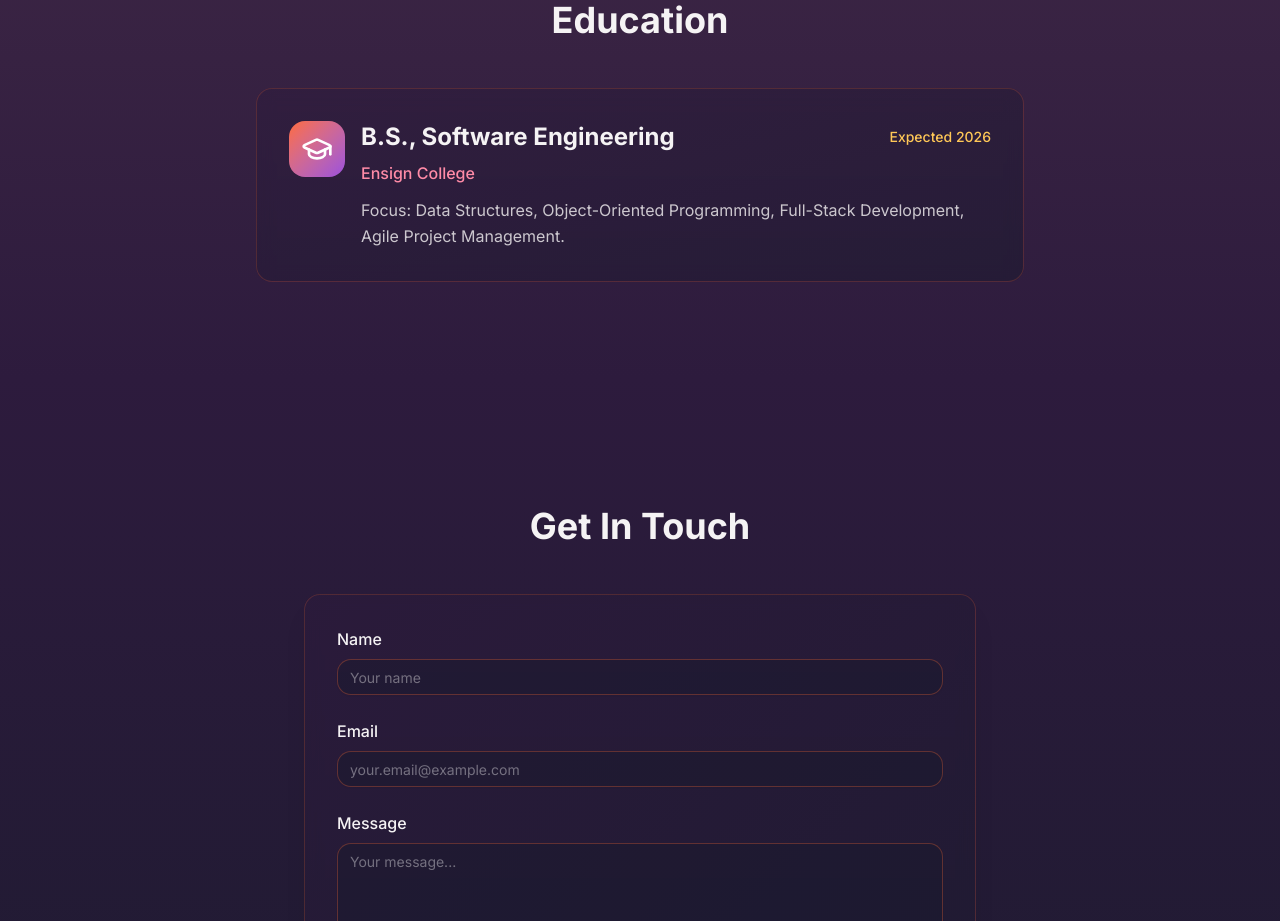
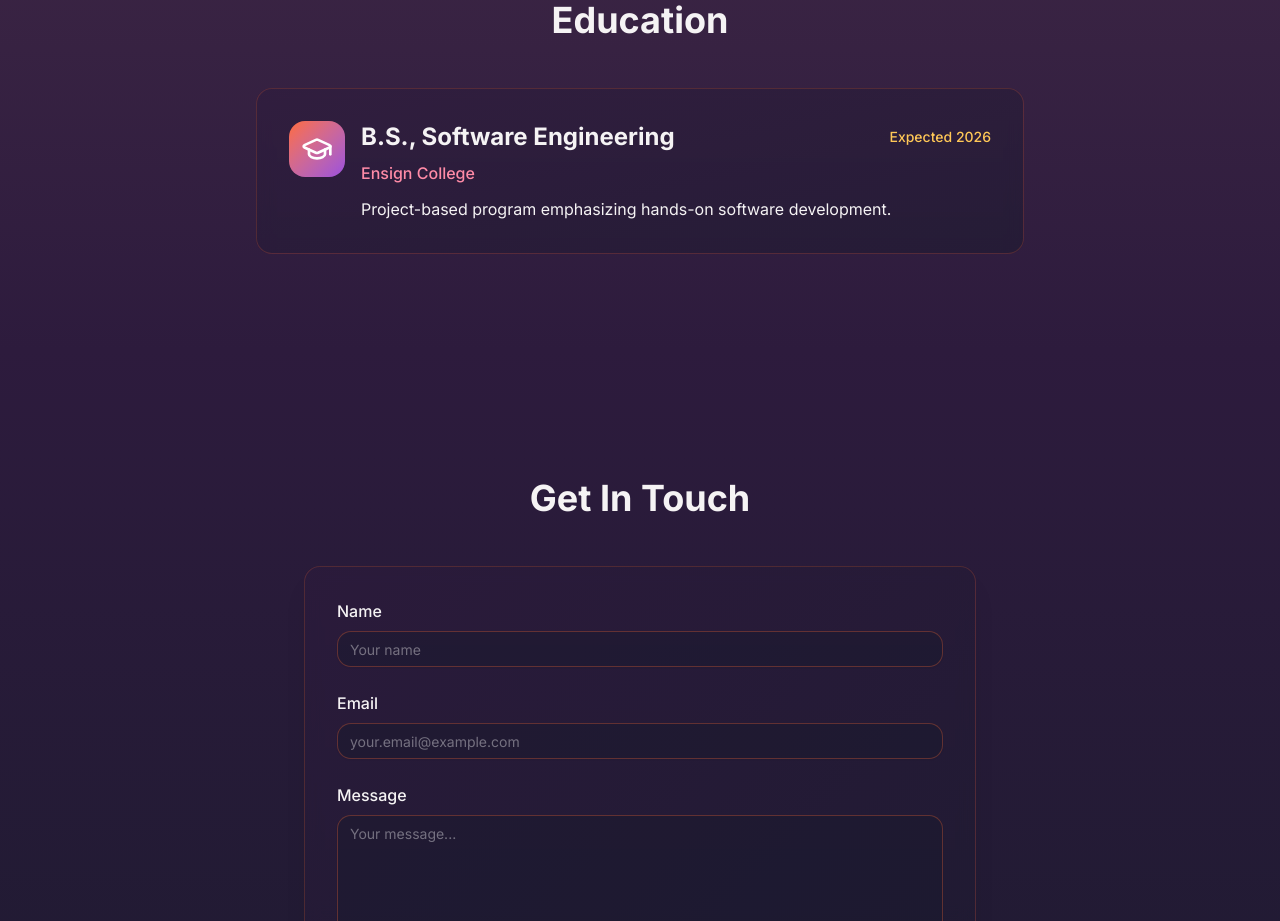
Before and after one commit to alexiwisteria/code-studio, a Next.js app: page / in a window 1280 px wide. Shown: the part 3560-4481 px from the top of the page. Built offline with nearby package versions, Linux system fonts and the light colour scheme.

Commit message:
hands on dev

```diff
--- a/components/education.tsx
+++ b/components/education.tsx
@@ -20,9 +20,8 @@ export function Education() {
                 </div>
 
                 <p className="text-[#FF8BA7] font-medium mb-3">Ensign College</p>
-
+                Project-based program emphasizing hands-on software development.
                 <p className="text-[#F5F3F4]/80 leading-relaxed">
-                  Focus: Data Structures, Object-Oriented Programming, Full-Stack Development, Agile Project Management.
                 </p>
               </div>
             </div>
```
